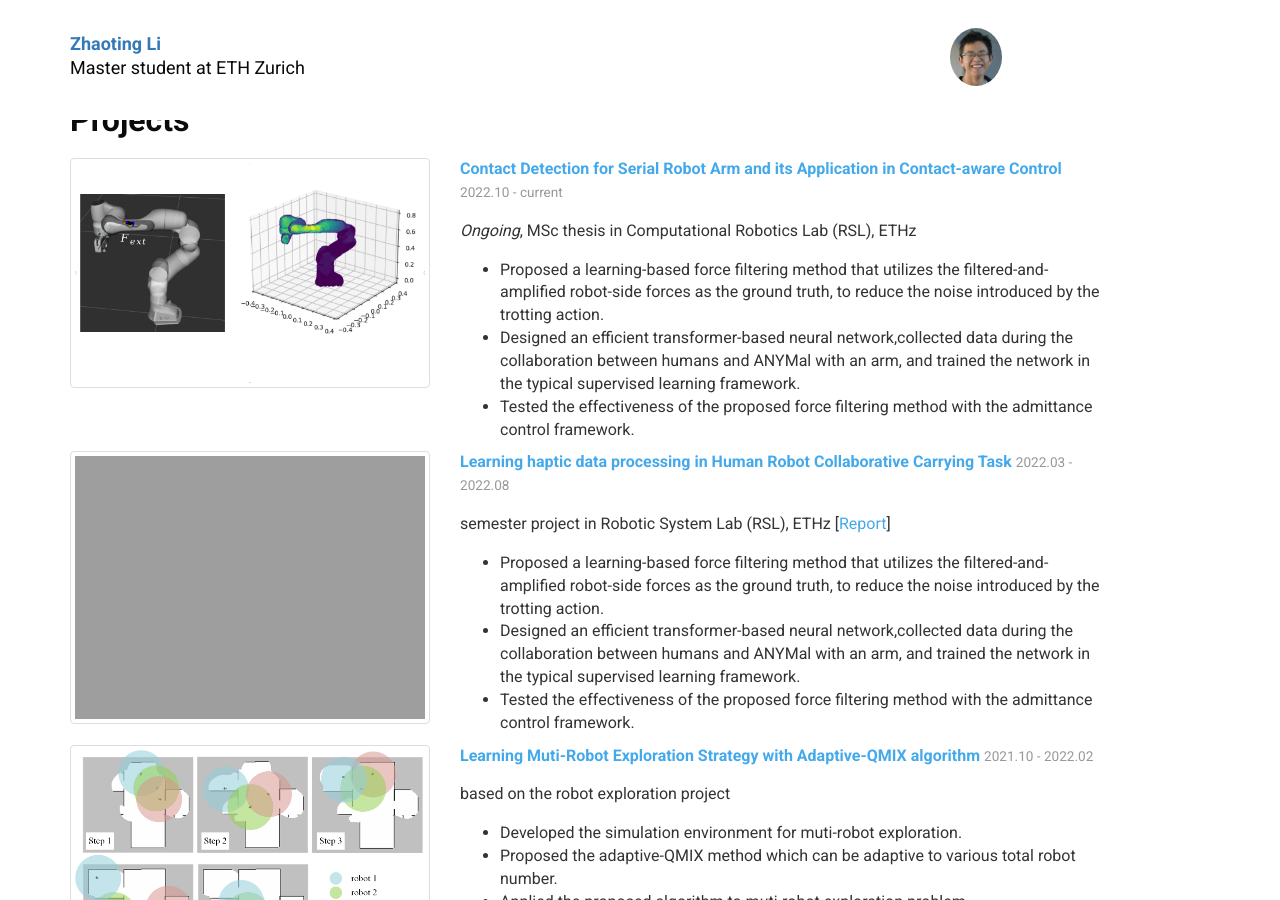
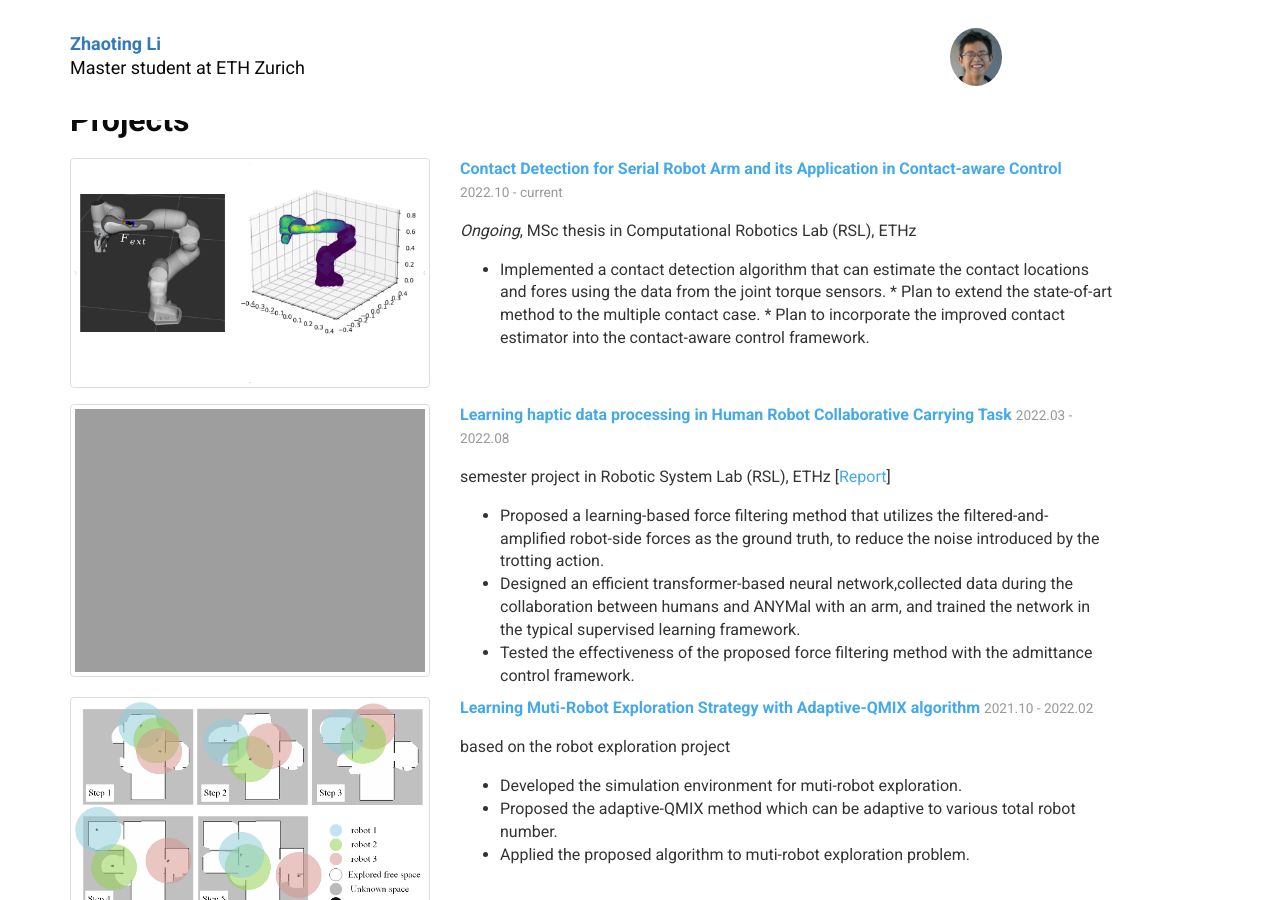
Before and after one commit to ZhaotingLi/ZhaotingLi.github.io, a Jekyll site: the page built from index.html, in a window 1280 px wide and 900 px high, scrolled down 1163 px. Built offline with Jekyll 4.4.1, drawn with Linux system fonts in a browser that asks for light colours; nearby versions of some CDN libraries.

```diff
--- a/_data/projects.yml
+++ b/_data/projects.yml
@@ -2,11 +2,9 @@
   name: 'Contact Detection for Serial Robot Arm and its Application in Contact-aware Control'
   time: 2022.10 - current
   description: >
-    * Proposed a learning-based force filtering method that utilizes the filtered-and-amplified robot-side forces as the ground truth, to reduce the noise introduced by the trotting action.
-
-    * Designed an efficient transformer-based neural network,collected data during the collaboration between humans and ANYMal with an arm, and trained the network in the typical supervised learning framework.
-
-    * Tested the effectiveness of the proposed force filtering method with the admittance control framework.
+    * Implemented a contact detection algorithm that can estimate the contact locations and fores using the data from the joint torque sensors.
+    * Plan to extend the state-of-art method to the multiple contact case.
+    * Plan to incorporate the improved contact estimator into the contact-aware control framework.
 
   image: /img/crl_contactdetection.png
   abstract: >
```
